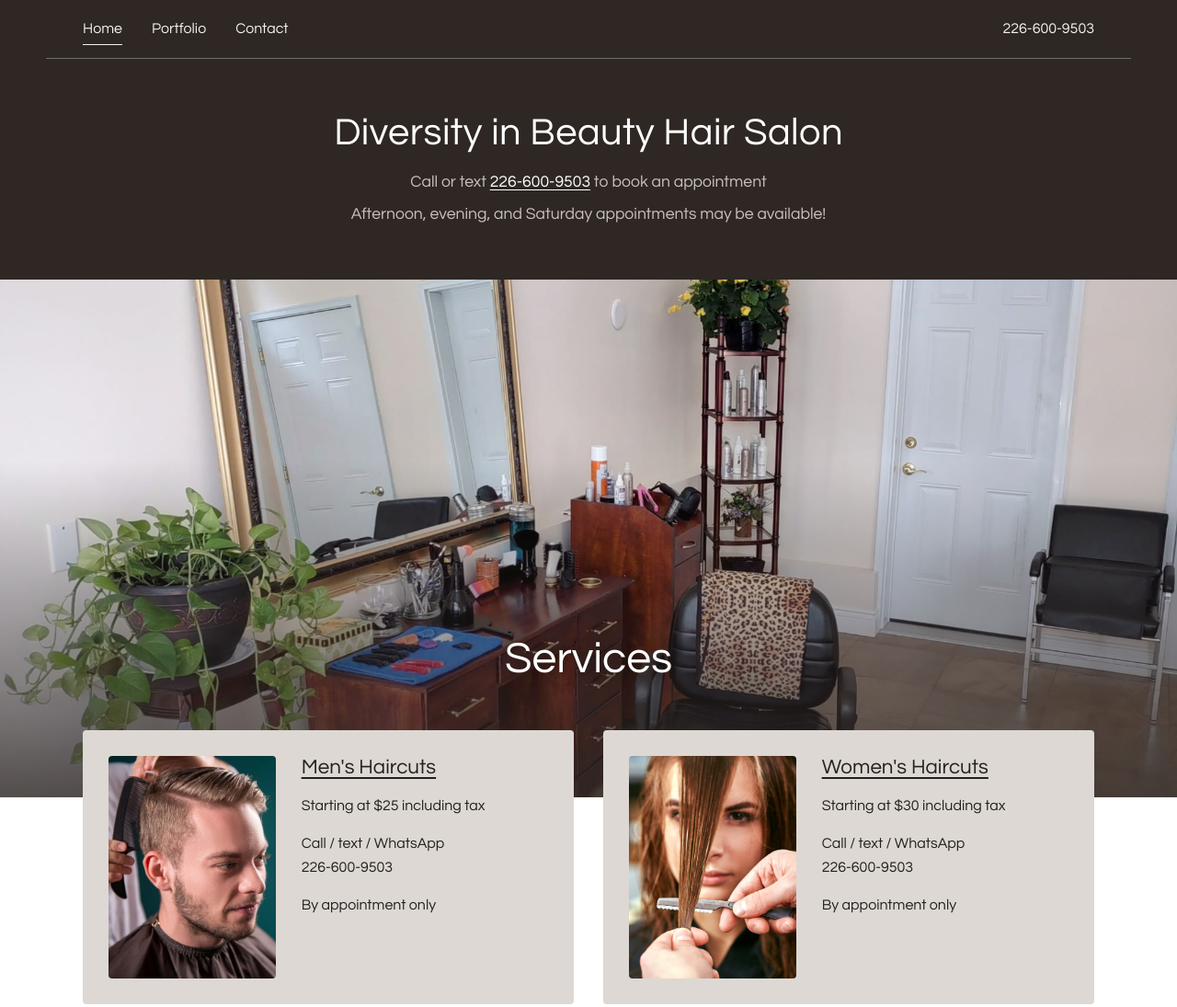
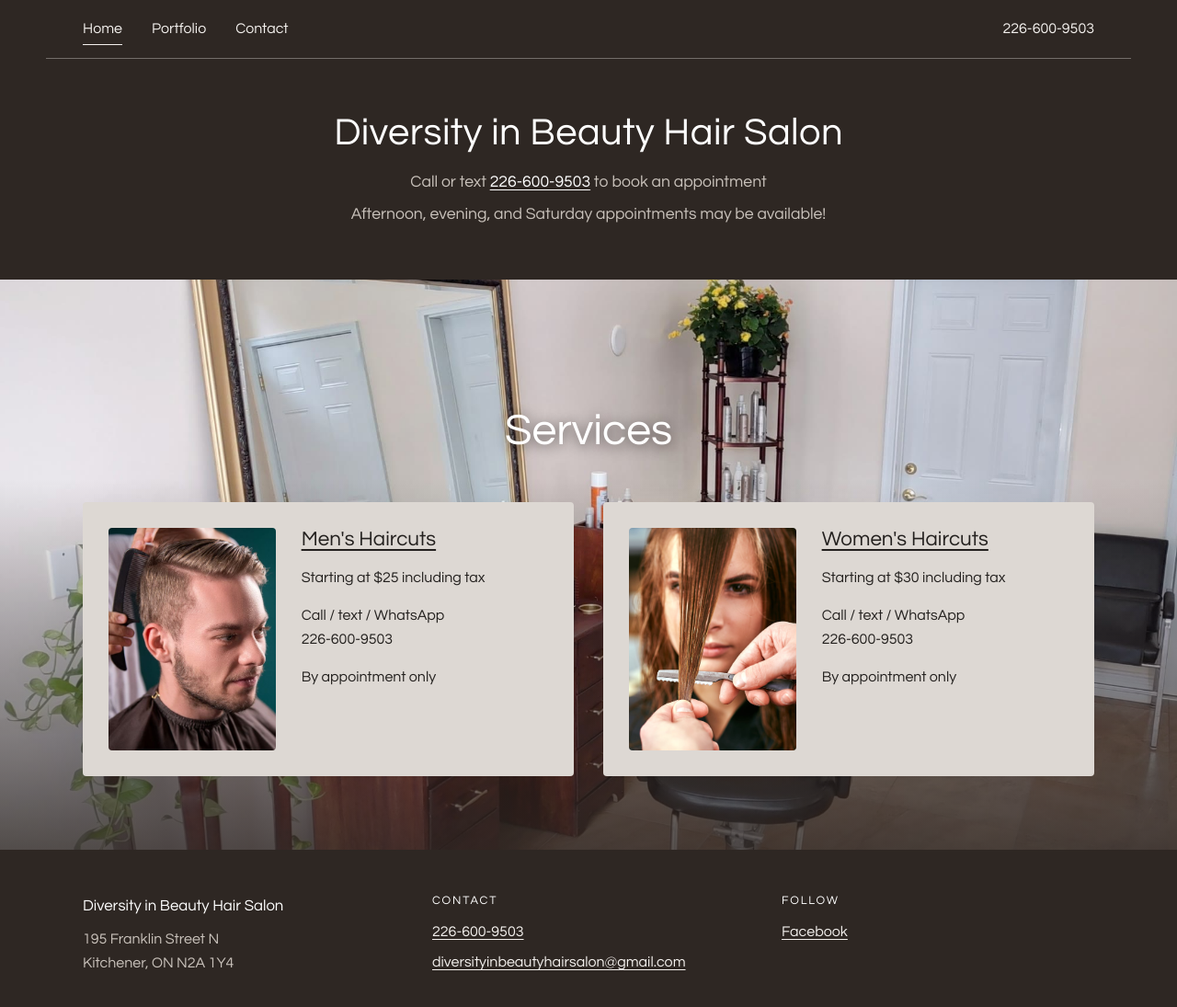
Before and after one commit to sorensabet/diversity-in-beauty-hair-salon-website, a plain HTML site: page index.html in a window 1280 px wide. Shown: the top 1095 px of the page at 92% size. Drawn offline with Linux system fonts and the light colour scheme.

Commit message:
Let the home photo fill the window and drop the portfolio pointer
The photo was a fixed-height band, so on a tall window there was a strip of
empty page between the service panels and the footer.

The page is now a flex column and the photo sits in a stage that takes whatever
height the header, title band and footer leave behind — so it reaches the
footer at any window size, with the service panels resting on the bottom of it.
A 620px floor keeps the panels from being squeezed in a short window; past that
the page just scrolls as before.

The panels no longer need the negative margin that used to pull them onto the
photo, since they are now inside the stage and positioned against its bottom
edge.

main now grows on every page, not just the home page, so a short page like
404.html puts the footer at the bottom of the window instead of mid-screen.

Below 900px none of this applies: the photo goes back to being an ordinary band
above the stacked panels.

Also removes the "See recent work in the portfolio" line under the services.
The nav links to the portfolio on every page, so it was a second route to a
place that already has one.

Co-Authored-By: Claude Opus 5 (1M context) <noreply@anthropic.com>

```diff
--- a/css/styles.css
+++ b/css/styles.css
@@ -33,6 +33,11 @@ html { scroll-behavior: smooth; -webkit-text-size-adjust: 100%; }
 
 body {
   margin: 0;
+  /* Column layout so the home page's photo can stretch to fill whatever height
+     is left over between the title band and the footer. */
+  display: flex;
+  flex-direction: column;
+  min-height: 100vh;
   font-family: var(--font);
   color: var(--text);
   background: var(--bg);
@@ -107,20 +112,15 @@ p  { margin: 0 0 1rem; }
 .hero-band p:last-child { margin-bottom: 0; }
 .hero-band a { color: #fff; text-decoration: underline; text-underline-offset: 3px; }
 
-/* Wide salon photo directly under the hero band.
-   The cap matters on wide monitors: the photo is 2000x1377, so at a 3400px
-   viewport `cover` scales it up 1.7x and a 520px band showed barely a fifth of
-   it. A taller cap keeps more of the room in frame. */
-.hero-photo { width: 100%; position: relative; }
-.hero-photo img { display: block; width: 100%; height: clamp(260px, 44vw, 780px); object-fit: cover; }
-/* Placeholder used until a real photo is added */
-.hero-photo .placeholder {
-  width: 100%; height: clamp(240px, 42vw, 520px);
-  display: grid; place-items: center;
-  background: linear-gradient(135deg, #4a403a, #2e2723);
-  color: rgba(255,255,255,.8);
-}
-.hero-photo .placeholder span { border: 1px dashed rgba(255,255,255,.45); padding: .5rem 1rem; border-radius: var(--radius); font-size: .9rem; }
+/* ---------- Home stage: salon photo + the service panels on top of it ----------
+   On phones this is an ordinary photo with the panels stacked underneath.
+   The desktop treatment is in the min-width: 900px block further down. */
+/* Grows to fill the window on every page, so a short page (404) still puts
+   the footer at the bottom rather than mid-screen. */
+main { flex: 1 0 auto; }
+.home-main { display: flex; flex-direction: column; }
+.home-stage { position: relative; width: 100%; }
+.home-stage-photo { width: 100%; height: clamp(260px, 44vw, 420px); object-fit: cover; }
 
 /* ---------- Sections ---------- */
 .section { padding: clamp(2.5rem, 7vw, 5rem) 0; }
@@ -167,7 +167,25 @@ p  { margin: 0 0 1rem; }
    guarantees the white heading has contrast no matter what is in the shot.
    Below 900px there is no overlap and the heading goes back to normal. */
 @media (min-width: 900px) {
-  .hero-photo::after {
+  /* The stage takes every pixel the header, title band and footer don't use,
+     so the photo reaches the footer however tall the window is. min-height
+     covers short windows, where the panels would otherwise be squeezed. */
+  .home-stage {
+    flex: 1 0 auto;
+    display: flex;
+    flex-direction: column;
+    justify-content: flex-end;
+    min-height: 620px;
+  }
+
+  /* Taken out of flow so it fills the stage rather than sizing it. */
+  .home-stage-photo {
+    position: absolute;
+    inset: 0;
+    height: 100%;
+  }
+
+  .home-stage::after {
     content: "";
     position: absolute;
     inset: auto 0 0 0;
@@ -179,8 +197,6 @@ p  { margin: 0 0 1rem; }
   .services-overlap {
     position: relative;   /* lifts the panels above the photo */
     z-index: 2;
-    margin-top: clamp(-260px, -14vw, -140px);
-    padding-top: 0;
   }
   /* The scrim does most of the work; the shadow covers the case where the
      heading lands on a bright patch of the photo, like the mirror. */
@@ -255,7 +271,7 @@ p  { margin: 0 0 1rem; }
 .map-section iframe { width: 100%; height: clamp(260px, 40vw, 420px); border: 0; display: block; }
 
 /* ---------- Footer ---------- */
-.site-footer { background: var(--ink); color: var(--on-dark); padding: clamp(2rem, 5vw, 3rem) 0 1.5rem; margin-top: 0; }
+.site-footer { flex-shrink: 0; background: var(--ink); color: var(--on-dark); padding: clamp(2rem, 5vw, 3rem) 0 1.5rem; margin-top: 0; }
 .footer-grid { display: grid; grid-template-columns: repeat(auto-fit, minmax(min(200px, 100%), 1fr)); gap: clamp(1.25rem, 4vw, 2.5rem); }
 .site-footer h4 { color: #fff; font-size: .8rem; text-transform: uppercase; letter-spacing: .14em; font-weight: 500; margin-bottom: .8rem; }
 .site-footer p { color: var(--on-dark-mut); margin: 0 0 .4rem; }
--- a/index.html
+++ b/index.html
@@ -59,7 +59,7 @@
     </div>
   </header>
 
-  <main id="main">
+  <main id="main" class="home-main">
     <!-- Title band -->
     <section class="hero-band">
       <div class="container">
@@ -69,12 +69,13 @@
       </div>
     </section>
 
-    <!-- Wide salon photo. Swap the src for a different file in assets/ to change it. -->
-    <div class="hero-photo">
-      <img src="assets/salon-interior.jpg" width="2000" height="1377"
+    <!-- The salon photo fills whatever space is left between the title band
+         and the footer; the service panels sit on top of it. Swap the src for
+         a different file in assets/ to change the photo. -->
+    <div class="home-stage">
+      <img class="home-stage-photo" src="assets/salon-interior.jpg" width="2000" height="1377"
            alt="Inside Diversity in Beauty Hair Salon: a styling station with a large gold-framed mirror, a black salon chair and trailing plants"
            fetchpriority="high" decoding="async" />
-    </div>
 
       <!-- Services -->
       <section class="section services-overlap">
@@ -107,11 +108,10 @@
 
           </div>
 
-        <p class="muted center" style="margin-top: 2rem;">
-          See recent work in the <a href="portfolio/" style="text-decoration:underline;text-underline-offset:3px;">portfolio</a>.
-        </p>
         </div>
       </section>
+    </div>
+
   </main>
 
   <!-- Footer -->
```
Lines whose indentation alone changed are shown as unchanged.
